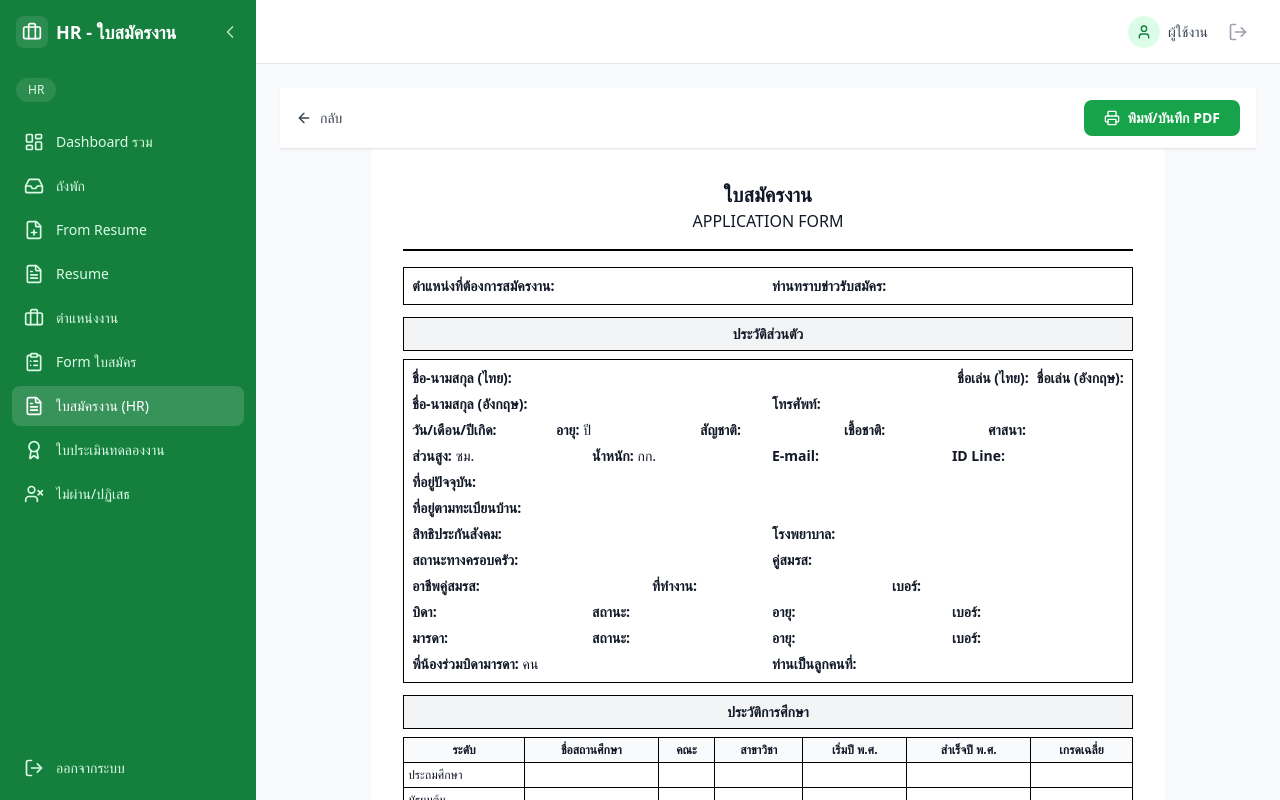
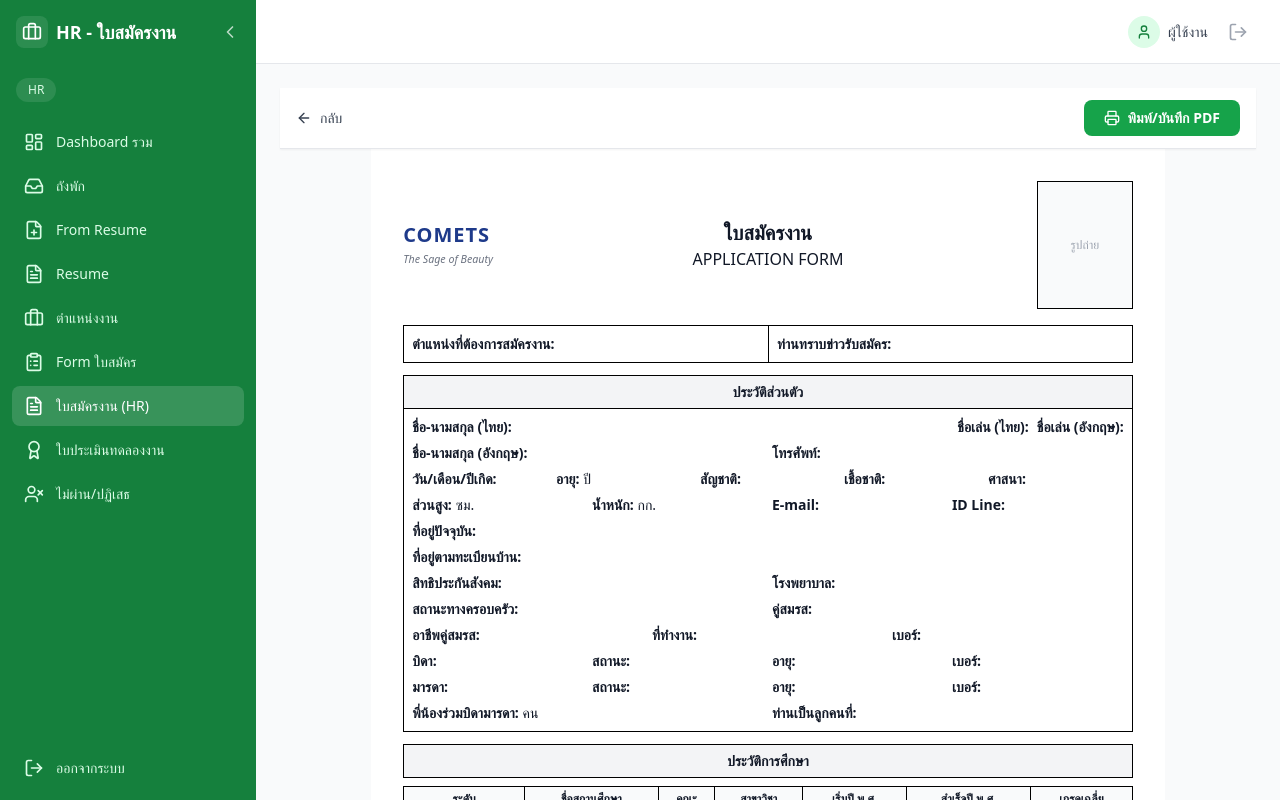
Before and after one commit to preeyapron280745-ctrl/hr-web, a Next.js app: page /hr/applications/1/print in a window 1280 px wide. Built offline with nearby package versions, Linux system fonts and the light colour scheme; no server answers; the database is empty.

Commit message:
PDF: add company logo (Comets/ICT) + applicant photo in header

```diff
--- a/src/app/(hr)/hr/applications/[id]/print/page.tsx
+++ b/src/app/(hr)/hr/applications/[id]/print/page.tsx
@@ -68,21 +68,60 @@ export default function PrintApplicationPage() {
       </div>
 
       <div className="printable mx-auto max-w-[210mm] bg-white p-8 text-sm text-gray-900">
-        {/* Title */}
-        <div className="mb-4 border-b-2 border-black pb-3 text-center">
-          <h1 className="text-xl font-bold">ใบสมัครงาน</h1>
-          <p className="text-base">APPLICATION FORM</p>
-          <p className="mt-1 text-xs text-gray-600">{companyFullName(form.company)}</p>
+        {/* Company Logo + Title */}
+        <div className="mb-4 grid grid-cols-[1fr_2fr_1fr] items-center gap-2">
+          <div>
+            {isICT ? (
+              <div className="flex items-center gap-2">
+                <div className="flex h-14 w-14 items-center justify-center rounded-full bg-green-600 text-white">
+                  <svg viewBox="0 0 24 24" className="h-8 w-8 fill-white">
+                    <circle cx="12" cy="12" r="10" fill="#fff" />
+                    <circle cx="12" cy="12" r="8" fill="#059669" />
+                    <text x="12" y="16" textAnchor="middle" fontSize="8" fill="#fff" fontWeight="bold">ICT</text>
+                  </svg>
+                </div>
+                <div>
+                  <div className="text-lg font-bold text-green-700">ICT</div>
+                  <div className="text-[7pt] text-gray-600">ICT MANUFACTURING CO., LT</div>
+                </div>
+              </div>
+            ) : (
+              <div>
+                <div className="text-xl font-bold tracking-wider text-blue-900">COMETS</div>
+                <div className="text-[8pt] italic text-gray-500">The Sage of Beauty</div>
+              </div>
+            )}
+          </div>
+          <div className="text-center">
+            <h1 className="text-xl font-bold">ใบสมัครงาน</h1>
+            <p className="text-base">APPLICATION FORM</p>
+          </div>
+          <div className="flex justify-end">
+            {form.photoUrl ? (
+              // eslint-disable-next-line @next/next/no-img-element
+              <img
+                src={form.photoUrl}
+                alt="photo"
+                className="h-32 w-24 border border-black object-cover"
+              />
+            ) : (
+              <div className="flex h-32 w-24 items-center justify-center border border-black bg-gray-50 text-xs text-gray-400">
+                รูปถ่าย
+              </div>
+            )}
+          </div>
         </div>
 
         {/* Position & Source */}
-        <div className="mb-3 grid grid-cols-2 gap-2 border border-black p-2">
-          <div><strong>ตำแหน่งที่ต้องการสมัครงาน:</strong> {val(form.positionTitle)}</div>
-          <div><strong>ท่านทราบข่าวรับสมัคร:</strong> {(form.sourceOfInfo || []).join(", ")}</div>
+        <div className="mb-3 border border-black">
+          <div className="grid grid-cols-2 divide-x divide-black">
+            <div className="p-2"><strong>ตำแหน่งที่ต้องการสมัครงาน:</strong> {val(form.positionTitle)}</div>
+            <div className="p-2"><strong>ท่านทราบข่าวรับสมัคร:</strong> {(form.sourceOfInfo || []).join(", ")}</div>
+          </div>
         </div>
 
         {/* Personal Info Header */}
-        <div className="mb-2 bg-gray-100 p-1.5 text-center font-bold border border-black">ประวัติส่วนตัว</div>
+        <div className="mb-0 bg-gray-100 p-1.5 text-center font-bold border border-black border-b-0">ประวัติส่วนตัว</div>
 
         <div className="mb-3 border border-black p-2 space-y-1.5">
           <div className="grid grid-cols-[1fr_auto_auto] gap-2">
```
